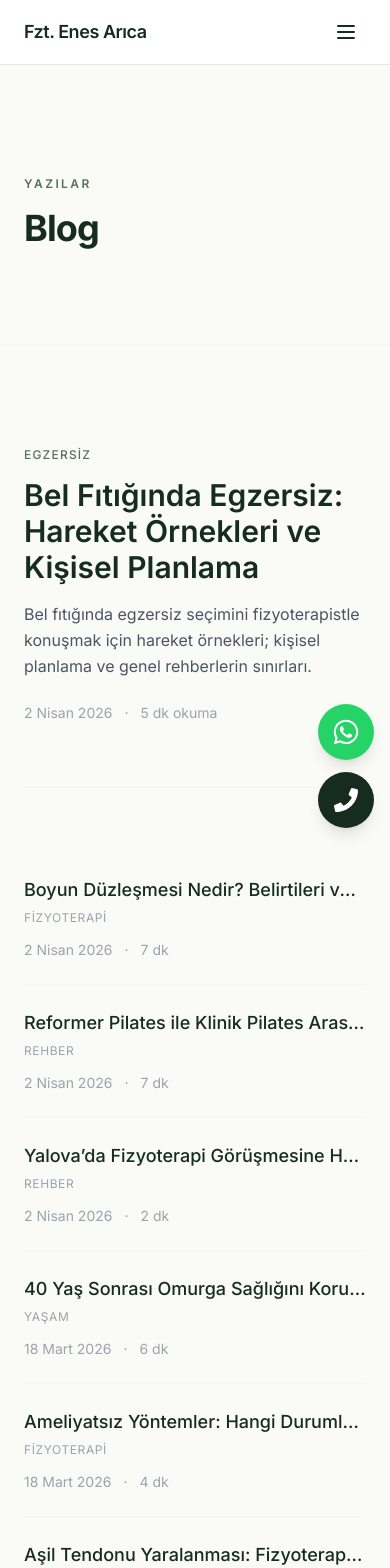
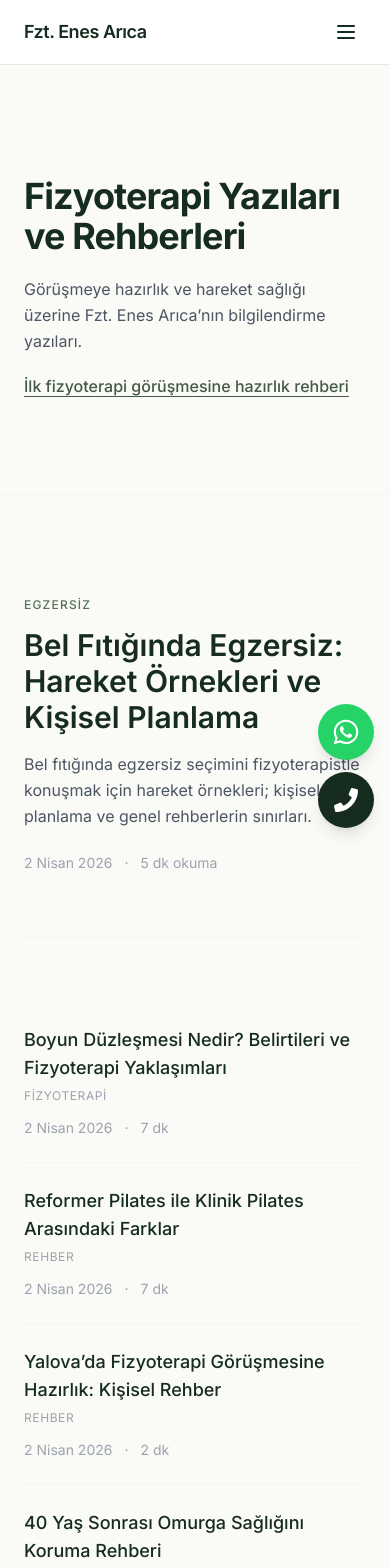
Before and after one commit to umutsesen/enesarica, a Next.js app: page /blog in a window 390 px wide. Shown: the top 1568 px of the page. Built offline with nearby package versions, Linux system fonts and the light colour scheme.

Commit message:
Make the personal blog and preparation guide easier to find (#4)

```diff
--- a/content/blog/yalova-fizyoterapi-rehberi.mdx
+++ b/content/blog/yalova-fizyoterapi-rehberi.mdx
@@ -5,7 +5,7 @@ author: "Fzt. Enes Arıca"
 description: "Fzt. Enes Arıca’nın kişisel rehberi: fizyoterapi görüşmesine hazırlık, yazar bilgileri ve plan hakkında sorulabilecek sorular."
 category: "Rehber"
 tags: ["Yalova fizyoterapi", "Yalova fizyoterapist", "fizyoterapi Yalova"]
-updatedDate: "2026-11-03"
+updatedDate: "2026-11-17"
 ---
 
 Yalova'da fizyoterapi hakkında bir görüşmeye hazırlanırken, hangi yöntemin adını duyduğunuzdan önce kendi sorularınızı ve günlük yaşam ihtiyaçlarınızı belirlemek yararlı bir başlangıçtır. Bu kişisel rehber, görüşmede konuşulabilecek başlıkları düzenler.
@@ -26,6 +26,11 @@ Görüşmede kendi durumunuzu anlatabilmeniz ve önerilen planı anlayabilmeniz
 
 Belge ve işleyişle ilgili pratik sorular [sık sorulan sorular](/sss) sayfasında ele alınır.
 
+### Notlarınızı ve belgelerinizi düzenlerken
+
+- Sorularınızı ve paylaşmak istediğiniz belgeleri ayrı bir listede toplayın; görüşmede hangilerinin gerekli olduğunu sorabilirsiniz.
+- Kişisel sağlık bilgilerinizi içeren notları ve belgeleri başkalarının erişemeyeceği bir yerde saklayın. Bir belgeyi paylaşmadan önce kiminle ve nasıl paylaşacağınızı kontrol edin.
+
 ## Önerilen planı anlamak
 
 “Bu uygulama bana neden öneriliyor?”, “Hangi hedefi izleyeceğiz?” ve “Ne zaman yeniden değerlendireceğiz?” soruları, yöntem adlarından daha açıklayıcı bir görüşme sağlayabilir. Belirsizlikleri ve diğer seçenekleri de sorun. [Seans süresi ve sayısı](/blog/fizyoterapi-kac-seans-surer), herkes için aynı paket üzerinden düşünülmemelidir.
--- a/src/app/blog/layout.js
+++ b/src/app/blog/layout.js
@@ -1,7 +1,7 @@
 import { createPageMetadata } from '@/lib/metadata';
 export const metadata = createPageMetadata({
   title: 'Fizyoterapi Rehberleri | Fzt. Enes Arıca',
-  description: 'Fizyoterapi, hareket sağlığı ve egzersiz hakkında genel bilgilendirme yazıları. Konulara göre rehberleri inceleyin.',
+  description: 'Fzt. Enes Arıca’nın fizyoterapi görüşmesine hazırlık, seans süreci ve hareket sağlığı üzerine bilgilendirme yazıları.',
   path: '/blog',
 });
 
--- a/src/app/blog/page.js
+++ b/src/app/blog/page.js
@@ -18,12 +18,15 @@ export default function BlogPage() {
       {/* Hero — Light */}
       <div className="bg-sand-50 py-24 md:py-32 border-b border-gray-100">
         <div className="max-w-7xl mx-auto px-6 lg:px-8">
-          <p className="text-sage-600 text-xs font-semibold tracking-[0.2em] uppercase mb-4">
-            Yazılar
+          <h1 className="text-4xl md:text-5xl lg:text-6xl font-bold tracking-tight text-forest-900">
+            Fizyoterapi Yazıları ve Rehberleri
+          </h1>
+          <p className="mt-5 max-w-2xl text-gray-600 leading-relaxed">
+            Görüşmeye hazırlık ve hareket sağlığı üzerine Fzt. Enes Arıca’nın bilgilendirme yazıları.
           </p>
-          <h1 className="text-4xl md:text-5xl lg:text-6xl font-bold tracking-tight text-forest-900">
-            Blog
-          </h1>
+          <Link href="/blog/yalova-fizyoterapi-rehberi" className="mt-5 inline-block font-medium text-sage-700 underline underline-offset-4">
+            İlk fizyoterapi görüşmesine hazırlık rehberi
+          </Link>
         </div>
       </div>
 
@@ -74,7 +77,7 @@ export default function BlogPage() {
                       className="group flex flex-col md:flex-row md:items-center justify-between gap-3 py-6"
                     >
                       <div className="flex-1 min-w-0">
-                        <h3 className="text-lg font-medium text-forest-900 group-hover:text-sage-600 transition-colors truncate">
+                        <h3 className="text-lg font-medium text-forest-900 group-hover:text-sage-600 transition-colors">
                           {post.title}
                         </h3>
                         {post.category && (
```
